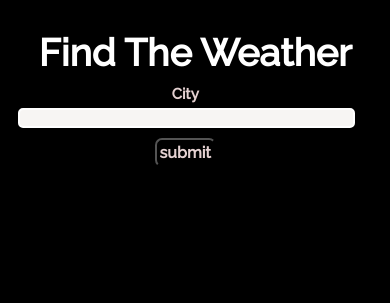
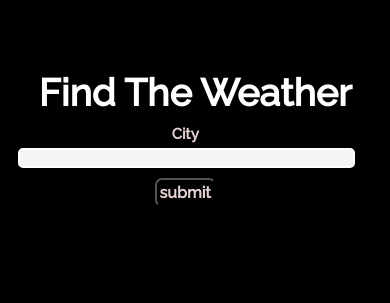
Before and after one commit to Swapnil990/weather990, a Django app: page / in a window 390 px wide. Shown: the top 303 px of the page. Run offline with Django 3.2, Linux system fonts and the light colour scheme.

Commit message:
make it better

```diff
--- a/core/templates/core/home.html
+++ b/core/templates/core/home.html
@@ -87,7 +87,7 @@
             .container{
                 background: transparent;
                 text-align: center;
-                padding-top: 10px;
+                padding-top: 50px;
                 border: none;
                 border-radius: 7px;
                 display: inline-block;
```
